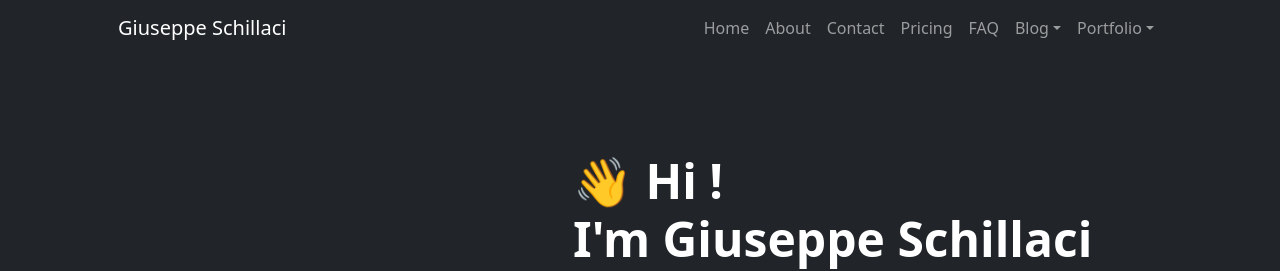
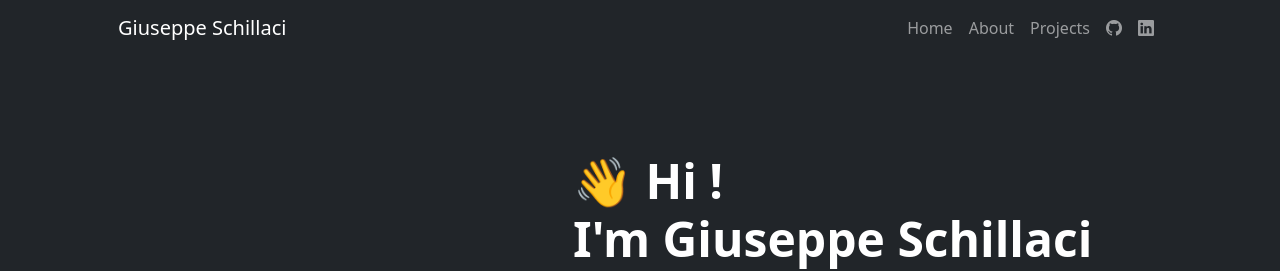
Before and after one commit to giuschil/portfolio, a plain HTML site: page index.html in a window 1280 px wide. Shown: the top 271 px of the page. Drawn offline with nearby package versions, Linux system fonts and the light colour scheme.

Commit message:
added social navbar

```diff
--- a/index.html
+++ b/index.html
@@ -24,27 +24,16 @@
                         <ul class="navbar-nav ms-auto mb-2 mb-lg-0">
                             <li class="nav-item"><a class="nav-link" href="index.html">Home</a></li>
                             <li class="nav-item"><a class="nav-link" href="about.html">About</a></li>
-                            <li class="nav-item"><a class="nav-link" href="contact.html">Contact</a></li>
-                            <li class="nav-item"><a class="nav-link" href="pricing.html">Pricing</a></li>
-                            <li class="nav-item"><a class="nav-link" href="faq.html">FAQ</a></li>
-                            <li class="nav-item dropdown">
-                                <a class="nav-link dropdown-toggle" id="navbarDropdownBlog" href="#" role="button" data-bs-toggle="dropdown" aria-expanded="false">Blog</a>
-                                <ul class="dropdown-menu dropdown-menu-end" aria-labelledby="navbarDropdownBlog">
-                                    <li><a class="dropdown-item" href="blog-home.html">Blog Home</a></li>
-                                    <li><a class="dropdown-item" href="blog-post.html">Blog Post</a></li>
-                                </ul>
-                            </li>
-                            <li class="nav-item dropdown">
-                                <a class="nav-link dropdown-toggle" id="navbarDropdownPortfolio" href="#" role="button" data-bs-toggle="dropdown" aria-expanded="false">Portfolio</a>
-                                <ul class="dropdown-menu dropdown-menu-end" aria-labelledby="navbarDropdownPortfolio">
-                                    <li><a class="dropdown-item" href="portfolio-overview.html">Portfolio Overview</a></li>
-                                    <li><a class="dropdown-item" href="portfolio-item.html">Portfolio Item</a></li>
-                                </ul>
-                            </li>
+                            <li class="nav-item"><a class="nav-link" href="#blog">Projects</a></li>
+                            <li class="nav-item"><a class="nav-link" href="https://github.com/giuschil"><i class="bi bi-github"></i></a></li>
+                            <li class="nav-item"><a class="nav-link" href="https://linkedin.com/in/giuseppeschillaci"><i class="bi bi-linkedin"></i></a></li>
+
                         </ul>
                     </div>
+
                 </div>
             </nav>
+
             <!-- Header-->
             <header class="bg-dark py-5">
                 <div class="container px-5">
```
